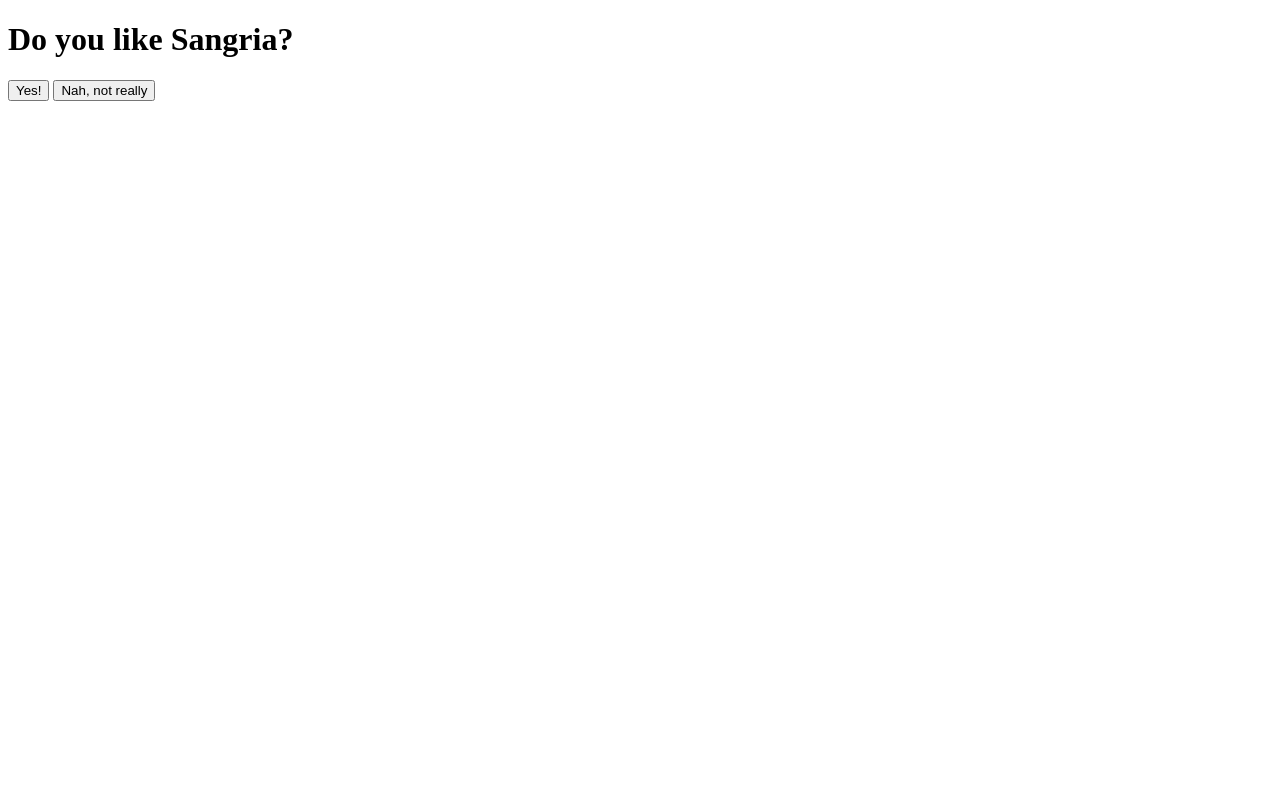
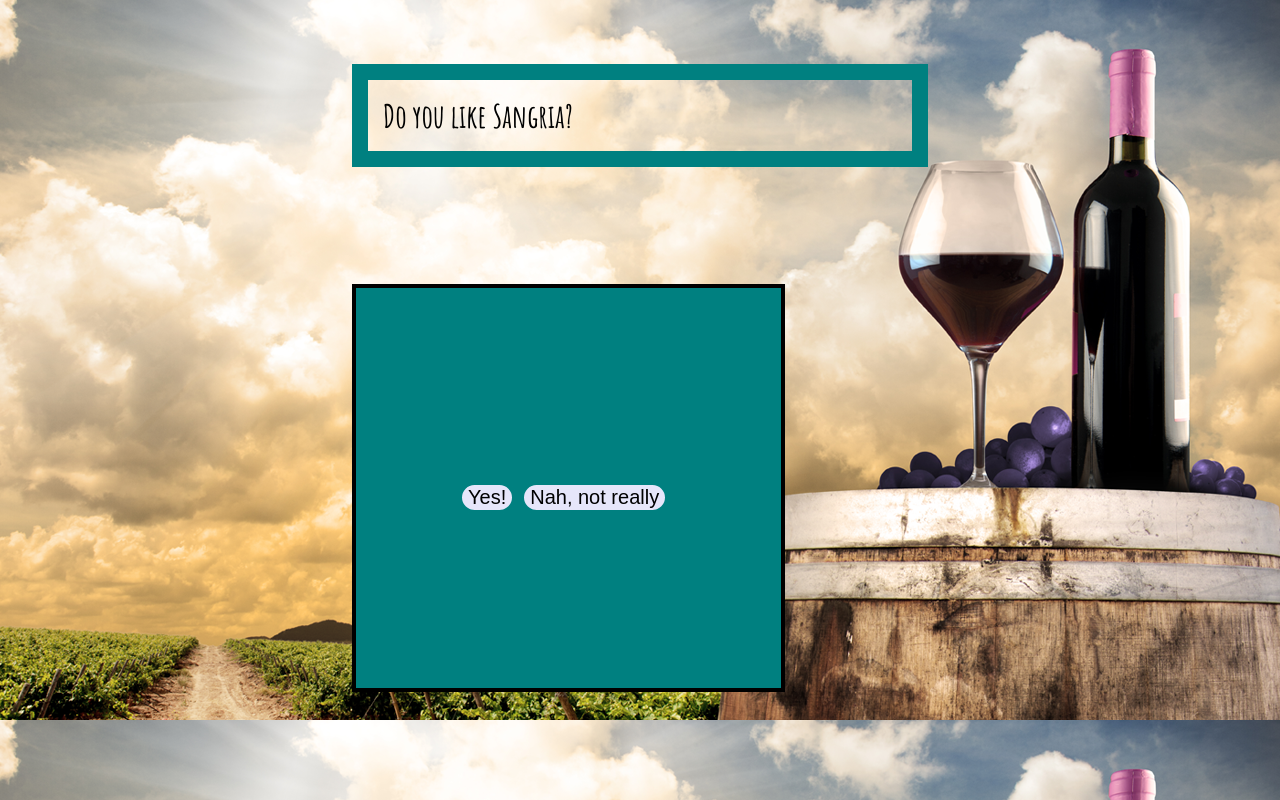
Before and after one commit to t-sierakowski/sangria, a plain HTML site: page index.html in a window 1280 px wide. Drawn offline with Linux system fonts and the light colour scheme.

Commit message:
big ass commit

```diff
--- a/css/main.css
+++ b/css/main.css
@@ -1,16 +1,63 @@
+/* FONTS */
+@import url(https://fonts.googleapis.com/css?family=Amatic+SC:400,700);
+
+/*----------RESET----------*/
+
+html, body, div, span, h1, h2, h3, h4, h5, h6, p, blockquote,
+a, article, figure, footer, header, menu, nav {
+	margin: 0;
+	padding: 0;
+}
+
+h1 {
+  font-family: 'Amatic SC', cursive;
+  font-weight: bold;
+  margin: 2em 11em;
+  border: solid .5em teal;
+  padding: 15px;
+}
+
+body {
+  background-image: url("/images/backgroundwine.png");
+  background-color: white;
+}
+
+button {
+  border-radius: 25px;
+  color: black;
+  background-color: lavender;
+  border: solid 4px teal;
+  font-size: 20px;
+}
+
 #sangria {
-
+  margin-left: 28em;
+  padding: 10px;
+  transform: translateY(15em);
 }
 
 #sangriayes {
+  font-family: 'Amatic SC', cursive;
   display: none;
+  color: white;
+  margin-left: 5em;
+  margin-top: 3em;
 }
 
 #sangriano {
+  font-family: 'Amatic SC', cursive;
   display: none;
-
+  color: white;
+  margin-left: 5em;
+  margin-top: 3em;
 }
 
-img {
-  max-width: 400px;
+#box {
+  height: 400px;
+  width: 425px;
+  background-color: teal;
+  border: solid 4px black;
+  position: relative;
+  margin-left: 22em;
+  z-index: -1;
 }
--- a/index.html
+++ b/index.html
@@ -6,18 +6,21 @@
 </head>
 <body>
   <h1>Do you like Sangria?</h1>
-  <div id='sangria'>
-  <button type='button' id='yes'>Yes!</button>
-  <button type='button' id='no'>Nah, not really</button>
-  </div>
+    <div id='sangria'>
+      <button type='button' id='yes'>Yes!</button>
+      <button type='button' id='no'>Nah, not really</button>
+    </div>
+  <div id='box'>
   <div id='sangriayes'>
     <h2>Hooray! Here's a sangria soaked orange!<h2>
-    <img src='http://kateandchristian.love/wp-content/uploads/2017/04/20170406_114425.jpg'>
+    <span></span>
+    <img src='/images/sangriayesimg.jpg'>
   </div>
   <div id='sangriano'>
     <h2>Booh!<h2>
-    <img src='http://kateandchristian.love/wp-content/uploads/2017/04/VQJ41L3s.jpg'>
+    <img src='/images/sangrianoimg.jpg'>
   </div>
+</div>
   <script src="js/main.js"></script>
 </body>
 </html>
```
Also changed, not shown: images/backgroundwine.png (added), images/sangrianoimg.jpg (added), images/sangriayesimg.jpg (added), images/wine.png (added).
